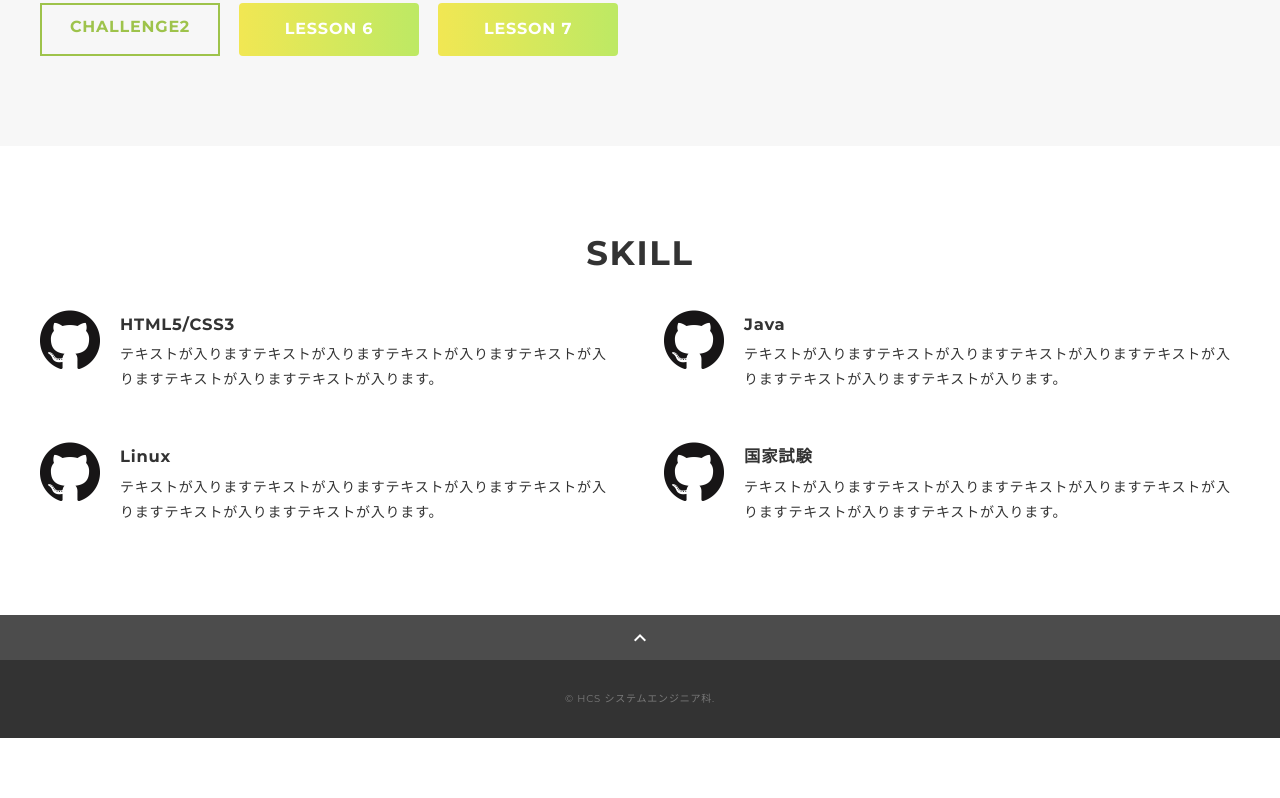
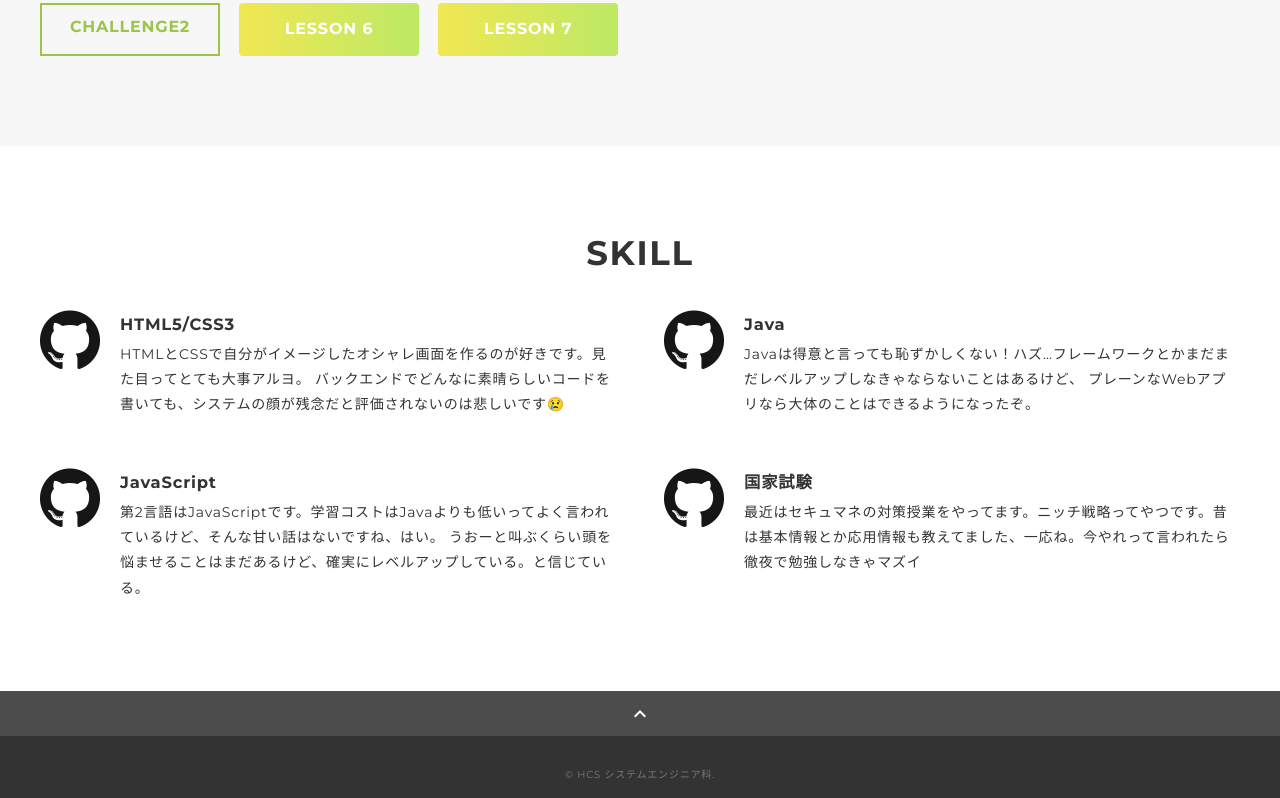
Before and after one commit to yoshitaka-git/J2A299, a plain HTML site: page portfolioans/index.html in a window 1280 px wide. Shown: the part 1271-2069 px from the top of the page. Before the commit the page ends 2009 px from the top, so only its background shows below. Drawn offline with nearby package versions, Linux system fonts and the light colour scheme.

Commit message:
Update index.html
個人情報を修正

```diff
--- a/portfolioans/index.html
+++ b/portfolioans/index.html
@@ -44,6 +44,7 @@
 						</p>
 						<p class="main-visual-text">
 							運動とITが好きな情報系専門学校講師です。<br class="sp-only">野球とサッカーの二刀流を目指しています。<br>
+							アラフォーでテレビっ子、ゲームで徹夜もまだしますが、<br class="sp-only">学生とのジェネレーションギャップを埋められないのが悩みです…<br>
 							来年から1年半、東京で単身赴任の予定。<br class="sp-only">戻ってきたらMonacaゼミで( ｀・∀・´)ﾉﾖﾛｼｸ<br>
 						</p>
 					</div>
@@ -97,7 +98,9 @@
 							<div class="skill-body">
 								<h3 class="skill-name">HTML5/CSS3</h3>
 								<p class="skill-text">
-									テキストが入りますテキストが入りますテキストが入りますテキストが入りますテキストが入りますテキストが入ります。</p>
+									HTMLとCSSで自分がイメージしたオシャレ画面を作るのが好きです。見た目ってとても大事アルヨ。
+									バックエンドでどんなに素晴らしいコードを書いても、システムの顔が残念だと評価されないのは悲しいです😢
+								</p>
 							</div>
 						</div>
 						<div class="skill-item">
@@ -105,15 +108,17 @@
 							<div class="skill-body">
 								<h3 class="skill-name">Java</h3>
 								<p class="skill-text">
-									テキストが入りますテキストが入りますテキストが入りますテキストが入りますテキストが入りますテキストが入ります。</p>
+									Javaは得意と言っても恥ずかしくない！ハズ…フレームワークとかまだまだレベルアップしなきゃならないことはあるけど、
+									プレーンなWebアプリなら大体のことはできるようになったぞ。</p>
 							</div>
 						</div>
 						<div class="skill-item">
 							<p class="skill-img"><img src="img/icon_skill.png" alt=""></p>
 							<div class="skill-body">
-								<h3 class="skill-name">Linux</h3>
+								<h3 class="skill-name">JavaScript</h3>
 								<p class="skill-text">
-									テキストが入りますテキストが入りますテキストが入りますテキストが入りますテキストが入りますテキストが入ります。</p>
+									第2言語はJavaScriptです。学習コストはJavaよりも低いってよく言われているけど、そんな甘い話はないですね、はい。
+									うおーと叫ぶくらい頭を悩ませることはまだあるけど、確実にレベルアップしている。と信じている。</p>
 							</div>
 						</div>
 						<div class="skill-item">
@@ -121,7 +126,8 @@
 							<div class="skill-body">
 								<h3 class="skill-name">国家試験</h3>
 								<p class="skill-text">
-									テキストが入りますテキストが入りますテキストが入りますテキストが入りますテキストが入りますテキストが入ります。</p>
+									最近はセキュマネの対策授業をやってます。ニッチ戦略ってやつです。昔は基本情報とか応用情報も教えてました、一応ね。今やれって言われたら徹夜で勉強しなきゃマズイ
+								</p>
 							</div>
 						</div>
 					</div>
```
